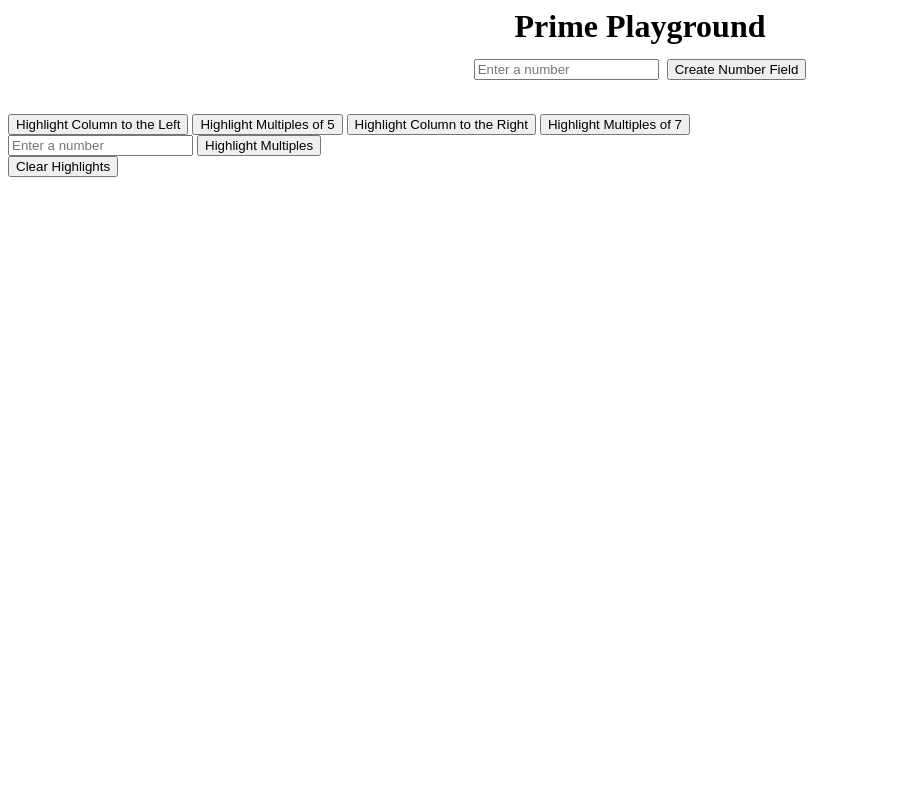
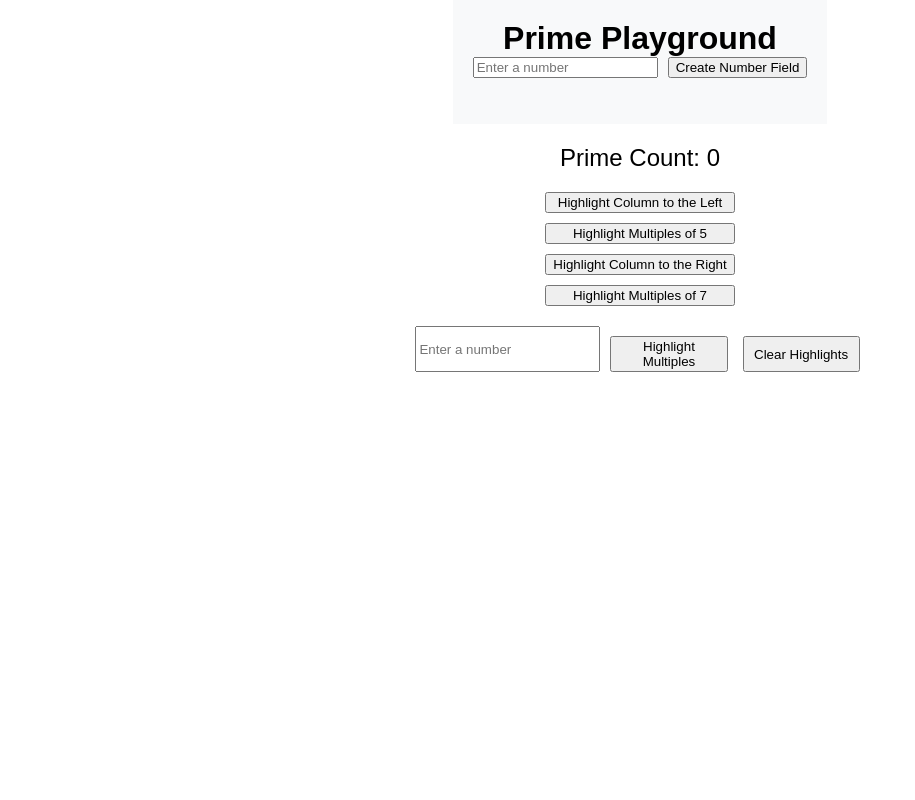
Before and after one commit to dennissmith0/Prime_Playground, a Flask app: page / in a window 1280 px wide. Shown: the whole page, without its empty margins (0-915 px from the left). Run offline with Flask 3, Linux system fonts and the light colour scheme.

Commit message:
update all. add prime counter.

```diff
--- a/static/css/style.css
+++ b/static/css/style.css
@@ -1,9 +1,4 @@
-.grid {
-    display: grid;
-    grid-template-columns: repeat(6, minmax(0, 1fr));
-    grid-gap: 5px;
-    text-align: center;
-  }
+
   .highlight {
     background-color: rgb(202, 160, 244);
   }
@@ -22,6 +17,73 @@
   .column-button {
     padding: 5px;
   }
-  .my-button{
-    margin-right: 550px;
+  .clear-button{
+    margin-right: 5px;
   }
+  body {
+    font-family: Arial, sans-serif;
+    margin: 0;
+    padding: 0;
+    display: flex;
+    flex-direction: column;
+    align-items: center;
+  }
+
+  .header {
+    text-align: center;
+    background-color: #f8f9fa;
+    padding: 20px;
+  }
+
+  .header h1 {
+    margin: 0;
+  }
+
+  .side-panel {
+    display: flex;
+    flex-direction: column;
+    align-items: center;
+    margin: 20px 0;
+  }
+
+  #prime-count {
+    font-size: 24px;
+    margin-bottom: 20px;
+  }
+
+  #button-container {
+    display: flex;
+    flex-direction: column;
+    gap: 10px;
+    margin-bottom: 20px;
+  }
+
+  .main-container {
+    display: flex;
+    justify-content: center;
+    width: 80vw;
+  }
+
+  .grid {
+    display: grid;
+    grid-template-columns: repeat(6, minmax(0, 1fr));
+    gap: 5px;
+    text-align: center;
+  }
+
+  .clear-button {
+    margin-top: 10px;
+  }
+
+  form {
+    display: flex;
+    gap: 10px;
+    flex-wrap: wrap;
+    justify-content: center;
+  }
+
+  form input,
+  form button {
+    flex: 1 0 100px;
+    margin-bottom: 10px;
+  }
--- a/static/js/main.js
+++ b/static/js/main.js
@@ -1,4 +1,6 @@
 console.log('JavaScript file loaded.')
+
+let totalPrimeCount = 0; // Global variable to hold the total number of primes
 
 document.getElementById('patternForm').addEventListener('submit', function(e) {
     e.preventDefault();  // Prevent the form from being submitted in the default way
@@ -68,27 +70,51 @@ function toggleMultiplesOfSix() {
 }
 
 function toggleColumnToLeft() {
+    // Reset all highlights and prime count before applying new highlights
+    //resetAllHighlights();
+    isColumnToLeftOn = !isColumnToLeftOn;
+
     const gridItems = document.querySelectorAll('.grid-item');
-    isColumnToLeftOn = !isColumnToLeftOn;
 
     gridItems.forEach((item, itemIndex) => {
         const columnIndex = itemIndex % 6;
         const value = parseInt(item.textContent);
         const isPrime = checkPrime(value);
-      item.classList.toggle('highlight-column-left', isColumnToLeftOn && columnIndex === 3 && isPrime);
+        const isHighlighted = isColumnToLeftOn && columnIndex === 3 && isPrime;
+        item.classList.toggle('highlight-column-left', isHighlighted);
+
+        if (isHighlighted) {
+            totalPrimeCount++; // Increase total prime counter for each highlighted prime
+        }
     });
+
+    // Update counter display
+    document.getElementById('prime-count').textContent = `Prime Count: ${totalPrimeCount}`;
 }
 
+
 function toggleColumnToRight() {
+    // Reset all highlights and prime count before applying new highlights
+    //resetAllHighlights();
+    isColumnToRightOn = !isColumnToRightOn;
+    //let totalPrimeCount = totalPrimeCount; // Initialize prime counter
+
     const gridItems = document.querySelectorAll('.grid-item');
-    isColumnToRightOn = !isColumnToRightOn;
 
     gridItems.forEach((item, itemIndex) => {
       const columnIndex = itemIndex % 6;
       const value = parseInt(item.textContent);
       const isPrime = checkPrime(value);
-      item.classList.toggle('highlight-column-right', isColumnToRightOn && columnIndex === 5 && isPrime);
+      const isHighlighted = isColumnToRightOn && columnIndex === 5 && isPrime;
+      item.classList.toggle('highlight-column-right', isHighlighted);
+
+      if (isHighlighted) {
+        totalPrimeCount++; // Increase prime counter for each highlighted prime
+      }
     });
+
+    // Update counter display
+    document.getElementById('prime-count').textContent = `Prime Count: ${totalPrimeCount}`;
 }
 
 function toggleMultiplesOfFive() {
@@ -132,16 +158,23 @@ function highlightMultiples() {
     multiplesInput.value = "";
 }
 
-function clearHighlights() {
+  // Add a function to reset all highlights and reset the prime counter
+  function resetAllHighlights() {
     const gridItems = document.querySelectorAll('.grid-item');
 
+    // Remove all highlight classes
     gridItems.forEach(item => {
-      // Remove all highlight classes
         item.classList.remove('highlight');
         item.classList.remove('highlight-column-left');
         item.classList.remove('highlight-column-right');
         item.classList.remove('highlight-multiples-five');
         item.classList.remove('highlight-multiples-seven');
     });
+
+    // Reset prime counter
+    totalPrimeCount = 0;
+    // Update counter display
+    document.getElementById('prime-count').textContent = `Prime Count: ${totalPrimeCount}`;
+
 }
 //   createPattern();
--- a/templates/index.html
+++ b/templates/index.html
@@ -1,25 +1,29 @@
-<h1><center>Prime Playground
+<div class="header">
+    <h1>Prime Playground</h1>
     <form id="patternForm">
         <input type="number" id="rangeInput" placeholder="Enter a number" min="2">
         <button type="submit">Create Number Field</button>
     </form>
-</center></h1>
+  </div>
 
+  <div class="side-panel">
+    <div id="prime-count">Prime Count: 0</div>
     <div id="button-container">
-  <!-- <button onclick="toggleMultiplesOfSix()">Highlight Multiples of 6</button> -->
       <button onclick="toggleColumnToLeft()">Highlight Column to the Left</button>
       <button onclick="toggleMultiplesOfFive()">Highlight Multiples of 5</button>
       <button onclick="toggleColumnToRight()">Highlight Column to the Right</button>
       <button onclick="toggleMultiplesOfSeven()">Highlight Multiples of 7</button>
     </div>
-
     <form id="multiplesForm">
         <input type="number" id="multiplesInput" placeholder="Enter a number" min="2">
-    <button class="my-button" type="submit">Highlight Multiples</button>
-    <button class="my-button" onclick="clearHighlights()">Clear Highlights</button>
+        <button class="clear-button" type="submit">Highlight Multiples</button>
+        <button class="clear-button" onclick="resetAllHighlights()">Clear Highlights</button>
     </form>
+  </div>
 
+  <div class="main-container">
     <div class="grid" id="grid-container"></div>
+  </div>
 
   <link rel="stylesheet" href="{{ url_for('static', filename='css/style.css') }}">
   <script src="{{ url_for('static', filename='js/main.js') }}"></script>
```
Lines whose indentation alone changed are shown as unchanged.
